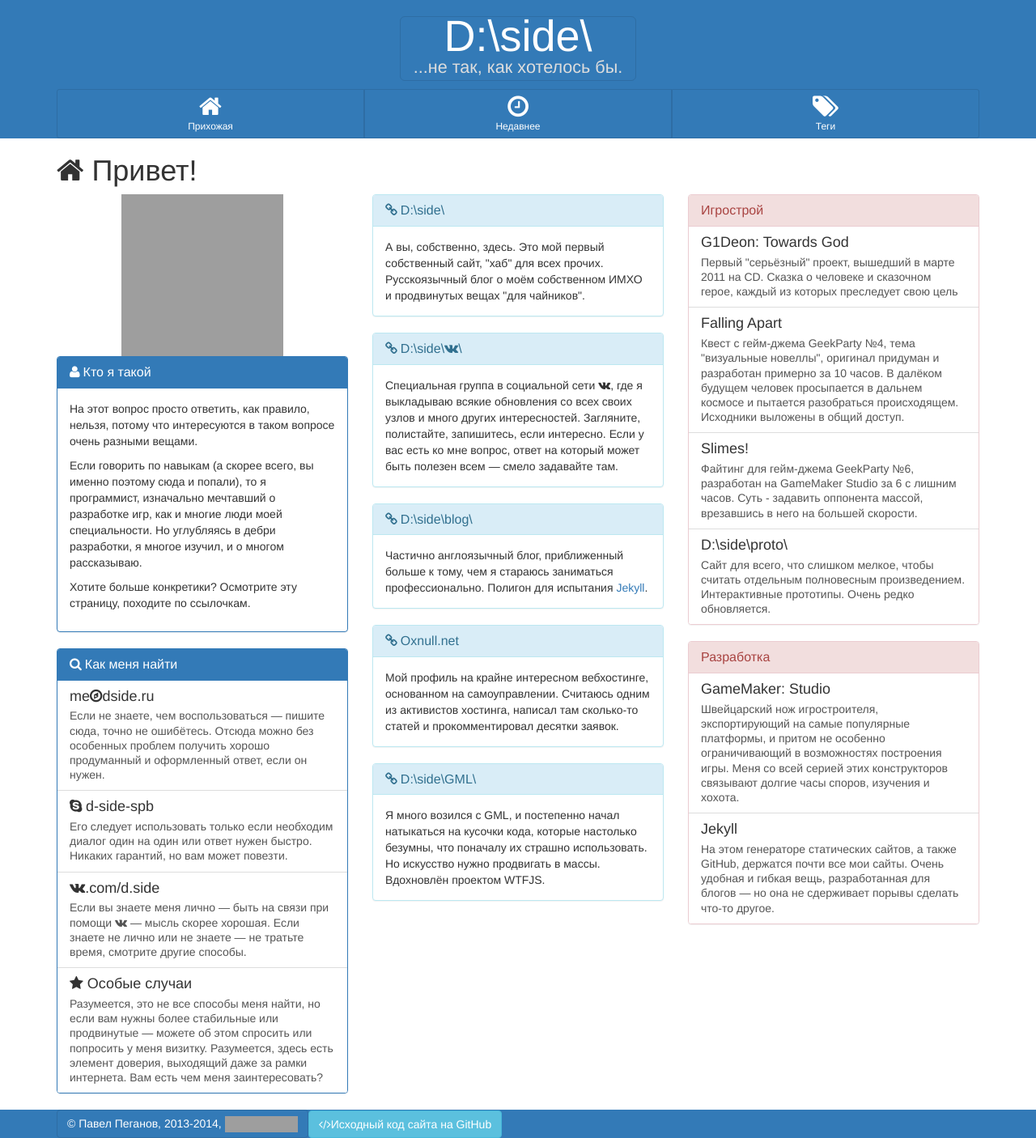
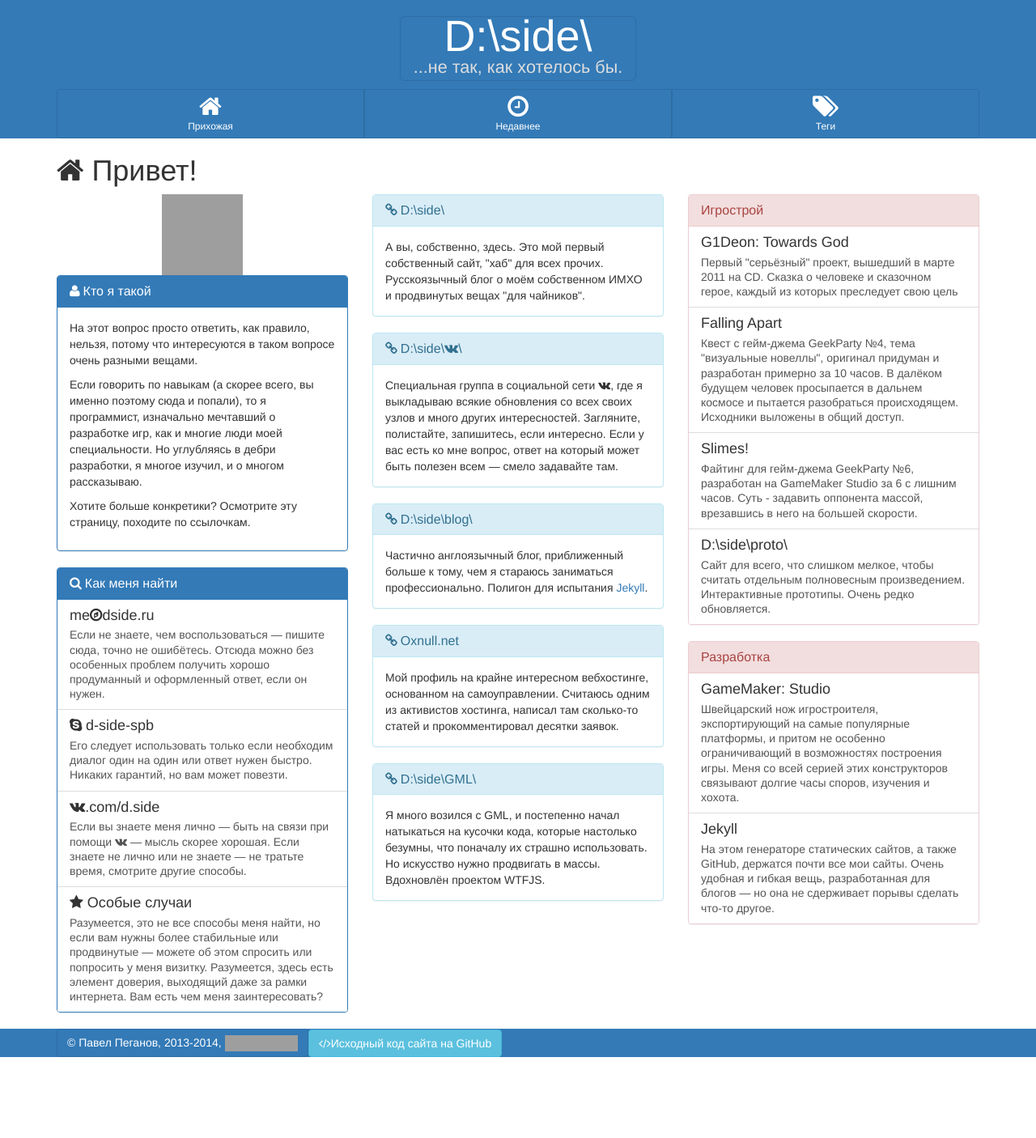
Before and after one commit to D-side/d-side.github.io, a Jekyll site: the page built from index.html, in a window 1280 px wide. Shown: the whole page at 81% size. Built offline with Jekyll 4.4.1, drawn with Linux system fonts in a browser that asks for light colours; nearby versions of some CDN libraries; library files that are not in the unit come from our copies; Markdown is read by kramdown in place of the engine named in the settings; after the commit the page ends 1306 px from its top, so only the background shows below that; grey boxes are pictures that could not be loaded.

Commit message:
Gravatar ^_^

```diff
--- a/index.html
+++ b/index.html
@@ -7,7 +7,7 @@ icon: home
 <div class="row">
     <div class="col-md-4">
 		<center>
-			<img class="img-polaroid" src="{{site.github.owner_gravatar_url}}" / >
+			<img class="img-polaroid" style="width: 100px;" src="{{site.github.owner_gravatar_url}}" / >
 		</center>
         <div class="panel panel-primary">
             <div class="panel-heading">
```
